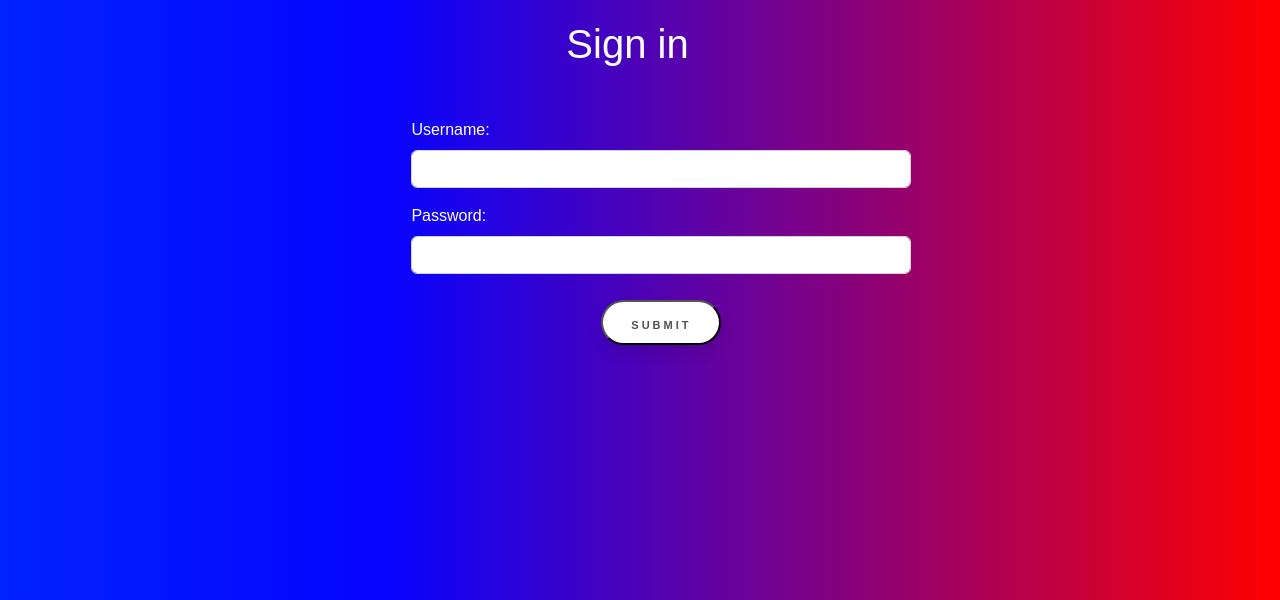
After one commit to MaxLugas/LugasSite, a Django app: page /signin in a window 1280 px wide. The commit adds this page. Shown: the top 600 px of the page. Run offline with Django 4.2, Linux system fonts and the light colour scheme; some libraries are stand-ins or nearby versions.

Commit message:
sign up html

```diff
--- a/LugasSite/LugasSite/settings.py
+++ b/LugasSite/LugasSite/settings.py
@@ -125,3 +125,5 @@ DEFAULT_AUTO_FIELD = 'django.db.models.BigAutoField'
 
 MEDIA_ROOT = BASE_DIR / 'media'
 MEDIA_URL = '/media/'
+
+LOGIN_REDIRECT_URL= '/'
--- a/LugasSite/feedback/forms.py
+++ b/LugasSite/feedback/forms.py
@@ -4,7 +4,7 @@ from django.forms import ModelForm, TextInput, EmailInput, Textarea, DateInput
 class FeedbackForm(ModelForm):
     class Meta:
         model = Feedback
-        fields = ['name', 'email', 'content', 'date']
+        fields = ['name', 'email', 'content']
 
         widgets = {
             'name': TextInput(attrs={
@@ -19,8 +19,4 @@ class FeedbackForm(ModelForm):
                 'class': 'form-control',
                 'placeholder': 'Feedback'
             }),
-            'date': DateInput(attrs={
-                'class': 'form-control',
-                'placeholder': 'Date'
-            }),
         }
--- a/LugasSite/feedback/models.py
+++ b/LugasSite/feedback/models.py
@@ -5,7 +5,7 @@ class Feedback(models.Model):
     name = models.CharField('Name', max_length=50)
     email = models.EmailField('Email', max_length=250)
     content = models.TextField('Feedback')
-    date = models.DateField('Feedback date')
+    date = models.DateField('Feedback date', auto_now_add=True)
 
     def __str__(self):
         return self.name
--- a/LugasSite/feedback/templates/feedback/create_feedback.html
+++ b/LugasSite/feedback/templates/feedback/create_feedback.html
@@ -13,7 +13,6 @@ Create feedback
             {{ form.name }}<br>
             {{ form.email }}<br>
             {{ form.content }}<br>
-            {{ form.date }}<br>
             <span>{{ error }}</span>
             <button class="pressed-button" type="submit">Send</button>
         </form>
--- a/LugasSite/main/forms.py
+++ b/LugasSite/main/forms.py
@@ -1,4 +1,4 @@
-from django.contrib.auth.forms import UserCreationForm
+from django.contrib.auth.forms import UserCreationForm, AuthenticationForm
 from django.contrib.auth.models import User
 from django.forms import  TextInput, EmailInput, PasswordInput, CharField
 
@@ -30,3 +30,7 @@ class RegisterUserForm(UserCreationForm):
                 'placeholder': 'Confirm password'
             }),
         }
+
+class LoginUserForm(AuthenticationForm):
+    username = CharField(label='Username', widget=TextInput(attrs={'class': 'form-control'}))
+    password = CharField(label='Password', widget=PasswordInput(attrs={'class': 'form-control'}))
--- a/LugasSite/main/static/main/css/main.css
+++ b/LugasSite/main/static/main/css/main.css
@@ -34,7 +34,7 @@ aside h3 {
     font-family: 'Times New Roman', sans-serif;
     margin-top: 50px;
     font-size: 28px;
-    margin-left: 22%;
+    margin-left: 34%;
 }
 
 aside ul {list-style: none}
@@ -42,6 +42,7 @@ aside ul {list-style: none}
 aside ul li {
     color: #fff;
     display: block;
+    text-decoration: none;
     margin-top: 20px;
     margin-left: 15%;
     transition: transform .6s ease;
@@ -52,8 +53,6 @@ aside ul li:hover, aside ul a:hover {
     -webkit-background-clip: text;
     -webkit-text-fill-color: transparent;
     color: #2a33a5;
-
-    text_decoration: none;
     transform: scale(1.05);
 }
 
@@ -213,3 +212,14 @@ form {
 div.block {text-align: right;}
 
 div.login {text-align: center}
+
+.logon {
+    margin-top: 15px;
+    color: white;
+    padding: 5px;
+}
+
+.logon h1 {
+    text-align: center;
+    margin-right: 25px;
+}
--- /dev/null
+++ b/LugasSite/main/templates/main/base.html
@@ -0,0 +1,20 @@
+<!doctype html>
+{% load static %}
+<html lang="en">
+<head>
+    <meta charset="UTF-8">
+    <meta name="viewport"
+          content="width=device-width, user-scalable=no, initial-scale=1.0, maximum-scale=1.0, minimum-scale=1.0">
+    <meta http-equiv="X-UA-Compatible" content="ie=edge">
+    <title>{% block title %} {% endblock %}</title>
+    <link rel="stylesheet" href="https://cdn.jsdelivr.net/npm/bootstrap@5.2.3/dist/css/bootstrap.min.css">
+    <link rel="stylesheet" href="{% static 'main/css/main.css' %}">
+    <link rel="stylesheet" href="https://use.fontawesome.com/releases/v5.8.2/css/all.css">
+</head>
+<body>
+    <main>
+        {% block content %}
+        {% endblock %}
+    </main>
+</body>
+</html>
--- /dev/null
+++ b/LugasSite/main/templates/main/login.html
@@ -0,0 +1,25 @@
+{% extends 'main/base.html' %}
+
+
+{% block title %}
+Sign In
+{% endblock %}
+
+
+{% block content %}
+<div class="logon">
+    <h1>Sign in</h1>
+    <form method="post">
+    {% csrf_token %}
+    <div class="form-error">{{ form.non_field_errors }}</div>
+    {% for el in form %}
+    <p><label for="el.id_for_label" class="form-label">{{ el.label }}: </label>{{ el }}</p>
+    <div class="form-error">{{ el.errors }}</div>
+    {% endfor %}
+
+    <div class="login">
+        <button class="pressed-button" type="submit">Submit</button>
+    </div>
+    </form>
+</div>
+{% endblock %}
--- a/LugasSite/main/urls.py
+++ b/LugasSite/main/urls.py
@@ -1,11 +1,12 @@
 from django.urls import path
 from . import views
-from .views import RegisterUser
+from .views import RegisterUser, LoginUser, logout_user
 
 urlpatterns = [
     path('', views.index, name='home'),
     path('contacts', views.contacts, name='contacts'),
     path('about', views.about, name='about'),
-    path('login', views.sign_in, name='sign_in'),
-    path('register', RegisterUser.as_view(), name='register'),
+    path('signin', LoginUser.as_view(), name='sign_in'),
+    path('signup', RegisterUser.as_view(), name='register'),
+    path('logout', logout_user, name='logout'),
 ]
--- a/LugasSite/main/views.py
+++ b/LugasSite/main/views.py
@@ -1,8 +1,9 @@
-from django.shortcuts import render
-from django.http import HttpResponse
+from django.contrib.auth import logout, login
+from django.contrib.auth.views import LoginView
+from django.shortcuts import render, redirect
 from django.urls import reverse_lazy
 from django.views.generic import CreateView
-from .forms import RegisterUserForm
+from .forms import RegisterUserForm, LoginUserForm
 
 
 def index(request):
@@ -19,13 +20,21 @@ def about(request):
 def contacts(request):
     return render(request, 'main/contacts.html')
 
-def sign_in(request):
-    return HttpResponse('Autification')
-
-def register(request):
-    return HttpResponse('register')
 
 class RegisterUser(CreateView):
     form_class = RegisterUserForm
     template_name = 'main/register.html'
     success_url = reverse_lazy('sign_in')
+
+    def form_valid(self, form):
+        user= form.save()
+        login(self.request, user)
+        return redirect('home')
+
+class LoginUser(LoginView):
+    form_class= LoginUserForm
+    template_name='main/login.html'
+
+def logout_user(request):
+    logout(request)
+    return redirect('home')
--- a/LugasSite/news/forms.py
+++ b/LugasSite/news/forms.py
@@ -5,7 +5,7 @@ from django.forms import ModelForm, TextInput, DateInput, Textarea, FileInput
 class ArticlesForm(ModelForm):
     class Meta:
         model = Articles
-        fields = ['title', 'anons', 'content', 'date', 'file']
+        fields = ['title', 'anons', 'content', 'file']
 
         widgets = {
             'title': TextInput(attrs={
@@ -16,10 +16,6 @@ class ArticlesForm(ModelForm):
                 'class': 'form-control',
                 'placeholder': 'Anons'
             }),
-            'date': DateInput(attrs={
-                'class': 'form-control',
-                'placeholder': 'Date'
-            }),
             'content': Textarea(attrs={
                 'class': 'form-control',
                 'placeholder': 'Content'
--- a/LugasSite/news/models.py
+++ b/LugasSite/news/models.py
@@ -5,7 +5,7 @@ class Articles(models.Model):
     title = models.CharField('Title', max_length=50)
     anons = models.CharField('Anons', max_length=250)
     content = models.TextField('Content')
-    date = models.DateField('Date of publication')
+    date = models.DateField('Date of publication', auto_now_add=True)
     file = models.FileField(upload_to='', max_length=250, null=True, default=None, blank=True)
 
     def __str__(self):
--- a/LugasSite/news/templates/news/create.html
+++ b/LugasSite/news/templates/news/create.html
@@ -12,7 +12,6 @@ Form for creating news
             {{ form.title }}<br>
             {{ form.anons }}<br>
             {{ form.content }}<br>
-            {{ form.date }}<br>
             <span>{{ error }}</span>
             <button class="btn btn-success" type="submit">Create</button>
         </form>
```
Also changed, not shown: LugasSite/main/templates/main/layout.html (+9 -3 lines), LugasSite/main/templates/main/register.html (+12 -15 lines), LugasSite/db.sqlite3, LugasSite/feedback/migrations/0003_alter_feedback_date.py (added), LugasSite/news/migrations/0004_alter_articles_date.py (added).
